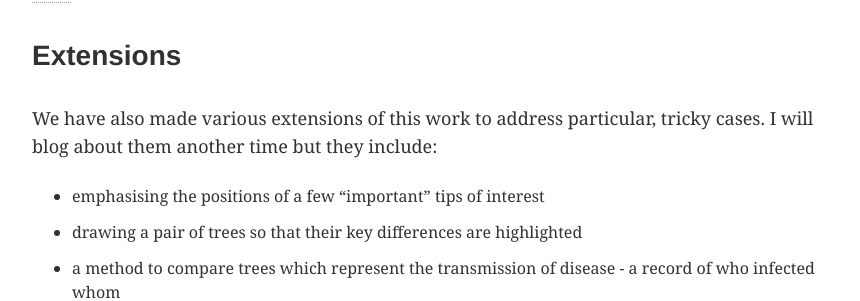
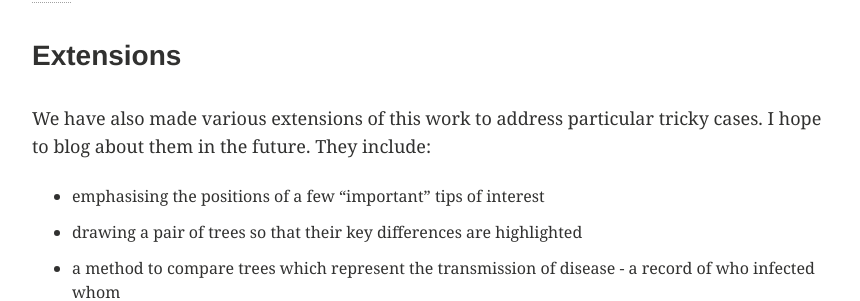
Before and after one commit to MichelleKendall/MichelleKendall.github.io, a Jekyll site: the page built from _posts/2018-01-26-Tree-comparisons.md, in a window 1280 px wide and 900 px high, scrolled down 2740 px. Shown: the part 154-455 px from the top of the window, without its empty margins (64-924 px from the left). Built offline with Jekyll 4.4.1, drawn with Linux system fonts in a browser that asks for light colours; some web fonts are replaced; comment, search, counter and statistics services are not loaded.

```diff
--- a/_posts/2018-01-26-Tree-comparisons.md
+++ b/_posts/2018-01-26-Tree-comparisons.md
@@ -31,7 +31,7 @@
 
 ### Extensions
 
-We have also made various extensions of this work to address particular, tricky cases. I will blog about them another time but they include:
+We have also made various extensions of this work to address particular tricky cases. I hope to blog about them in the future. They include:
 * emphasising the positions of a few "important" tips of interest
 * drawing a pair of trees so that their key differences are highlighted
 * a method to compare trees which represent the transmission of disease - a record of who infected whom
```
Also changed, not shown: other parts of _posts/2018-01-26-Tree-comparisons.md (+1 -1 lines), blog.md (renamed from archive-general.md, +1 -1 lines), 1 other file.
